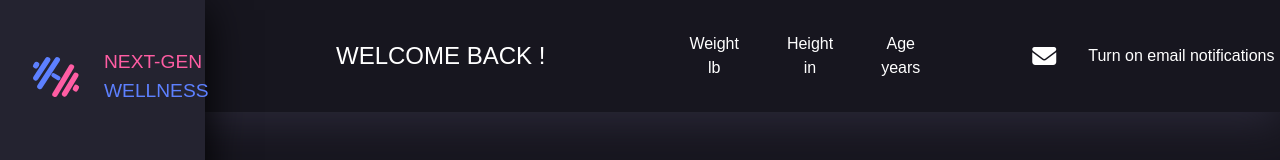
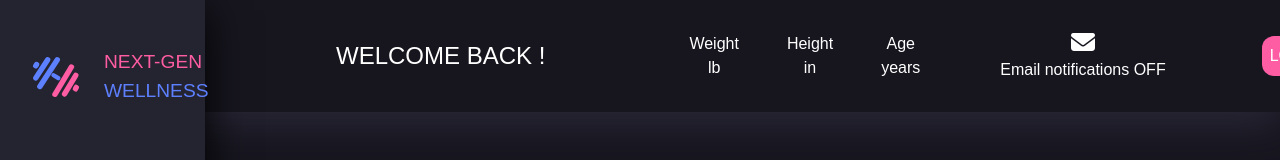
Before and after one commit to RiaChacko/NextGenWellness, a React (Vite) app: page /dashboard in a window 1280 px wide. Shown: the top 160 px of the page. Built offline with nearby package versions, Linux system fonts and the light colour scheme; no server answers; a web font is replaced by a local one.

Commit message:
Fixed styling for email notifications toggle

```diff
--- a/src/pages/Dashboard.css
+++ b/src/pages/Dashboard.css
@@ -88,12 +88,12 @@
 
 .icons-dashboard {
   display: flex;
-  flex-direction: row;
+  flex-direction: column;
   align-items: center;
   justify-content: center;
   position: relative;
-  left: 37rem;
-  gap: 2rem;
+  left: 35rem;
+  gap: .3rem;
 }
 
 .icons-dashboard i:hover{
@@ -102,7 +102,7 @@
 }
 .top-header-dashboard button{
   position: relative;
-  left: 42rem;
+  left: 40rem;
   background-color: #FF5DA3;
 }
 
--- a/src/pages/Dashboard.jsx
+++ b/src/pages/Dashboard.jsx
@@ -175,7 +175,7 @@ function Dashboard () {
           onClick={toggleMailColor}
         ></i>
         <p style={{color: "white", fontSize: "1rem", display: "flex", flexDirection: "column"}}>
-                      {isMailClicked ? "Email notifications ON" : "Turn on email notifications"}
+                      {isMailClicked ? "Email notifications ON" : "Email notifications OFF"}
                     </p>
                     {/* <i className="fa-solid fa-search" style={{ color: "white", fontSize: "1.5rem" }}></i> */}
                 </div>
```
